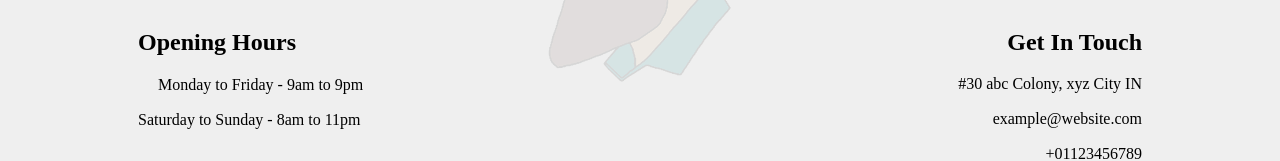
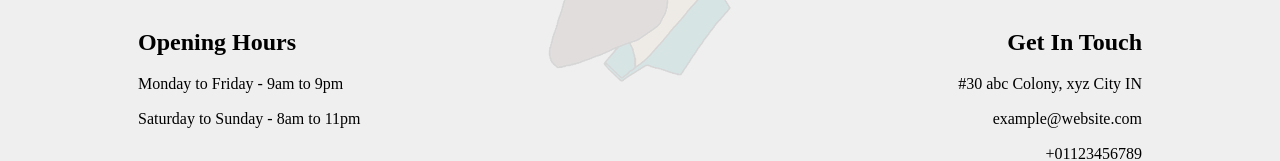
Before and after one commit to NNVG/barber-shop-html-design, a plain HTML site: page Barber.html in a window 1280 px wide. Shown: the part 3317-3478 px from the top of the page. Drawn offline with Linux system fonts and the light colour scheme.

Commit message:
commented an icon attribute

```diff
--- a/Barber.html
+++ b/Barber.html
@@ -215,7 +215,7 @@
         <div class="footer-row">
             <div class="footer-left">
                 <h1>Opening Hours</h1>
-                <p><i class="fa fa-clock-0"></i>Monday to Friday - 9am to 9pm</p>
+                <p><!-- <i class="fa fa-clock-0"></i> -->Monday to Friday - 9am to 9pm</p>
                 <p><!-- <i class="fa fa-clock-0"></i> -->Saturday to Sunday - 8am to 11pm</p>
             </div>
             <div class="footer-right">
```
